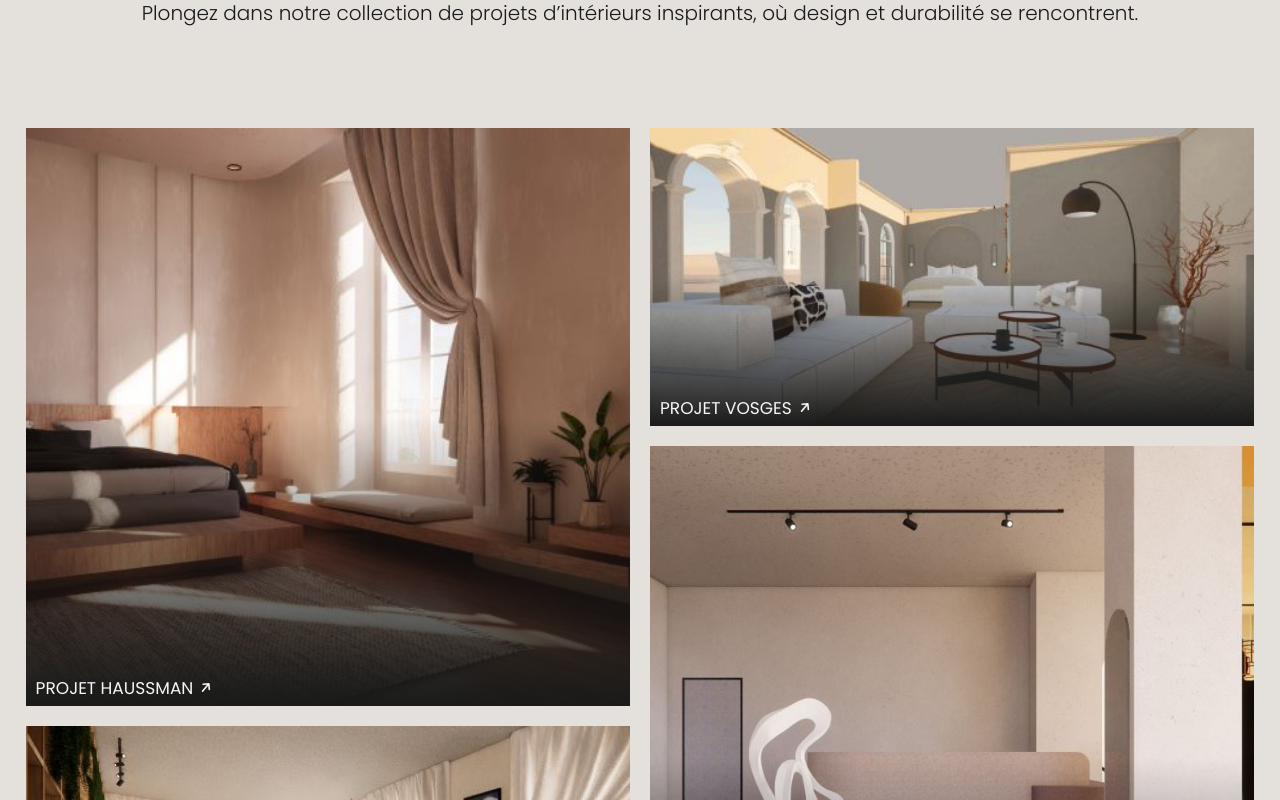
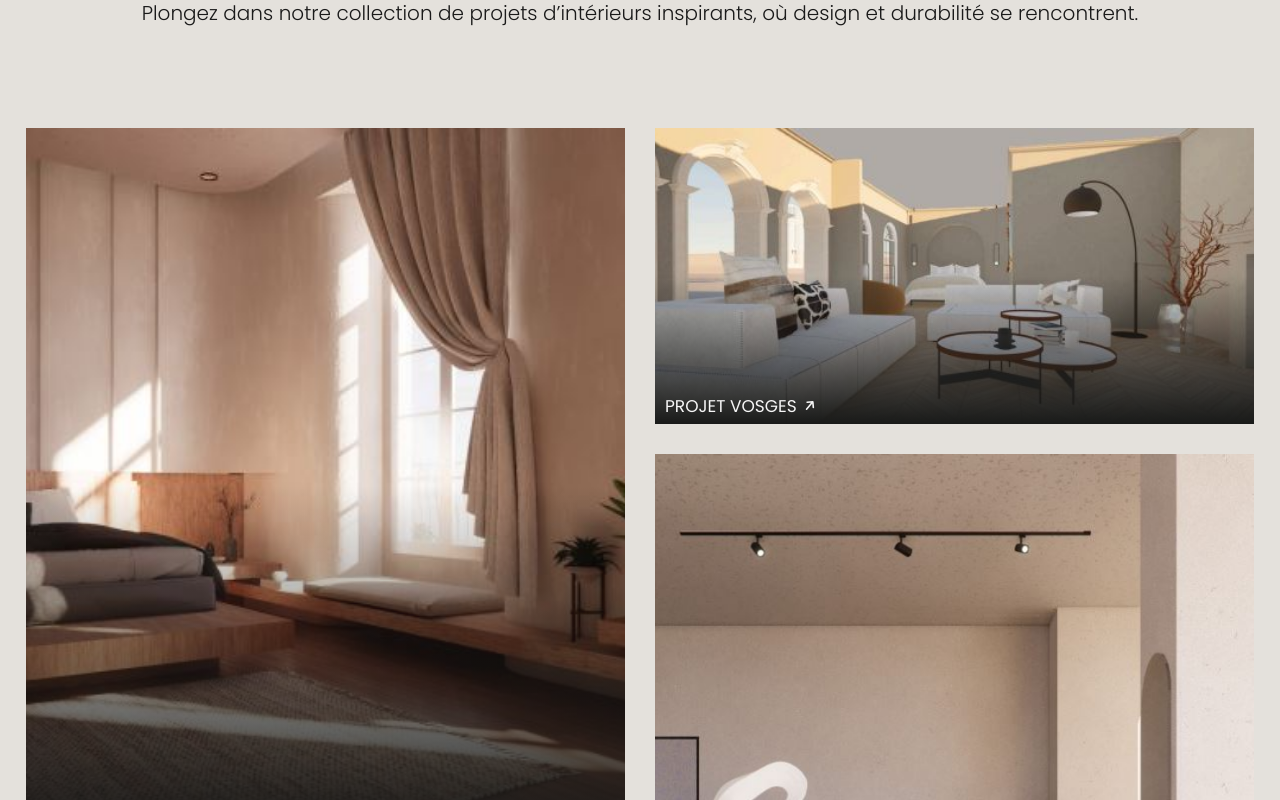
Before and after one commit to Scharlyopitz/CHEYSSOI-PARIS, a React (Vite) app: page / in a window 1280 px wide. Shown: the part 7420-8220 px from the top of the page. Built offline with nearby package versions, Linux system fonts and the light colour scheme.

Commit message:
Changement espace de la grille

```diff
--- a/src/sass/sections/_galerie.scss
+++ b/src/sass/sections/_galerie.scss
@@ -28,7 +28,7 @@
       margin: 100px 0;
       display: grid;
       grid-template-columns: repeat(2, 1fr);
-      gap: 20px;
+      gap: 30px;
 
       &:hover {
         .projectContainer:not(:hover) {
--- a/src/style/style.css
+++ b/src/style/style.css
@@ -690,7 +690,7 @@ nav .menu .link:hover::after {
   margin: 100px 0;
   display: grid;
   grid-template-columns: repeat(2, 1fr);
-  gap: 20px;
+  gap: 30px;
 }
 #galerie .content .projectsContainer:hover .projectContainer:not(:hover) {
   filter: grayscale(1);
```
